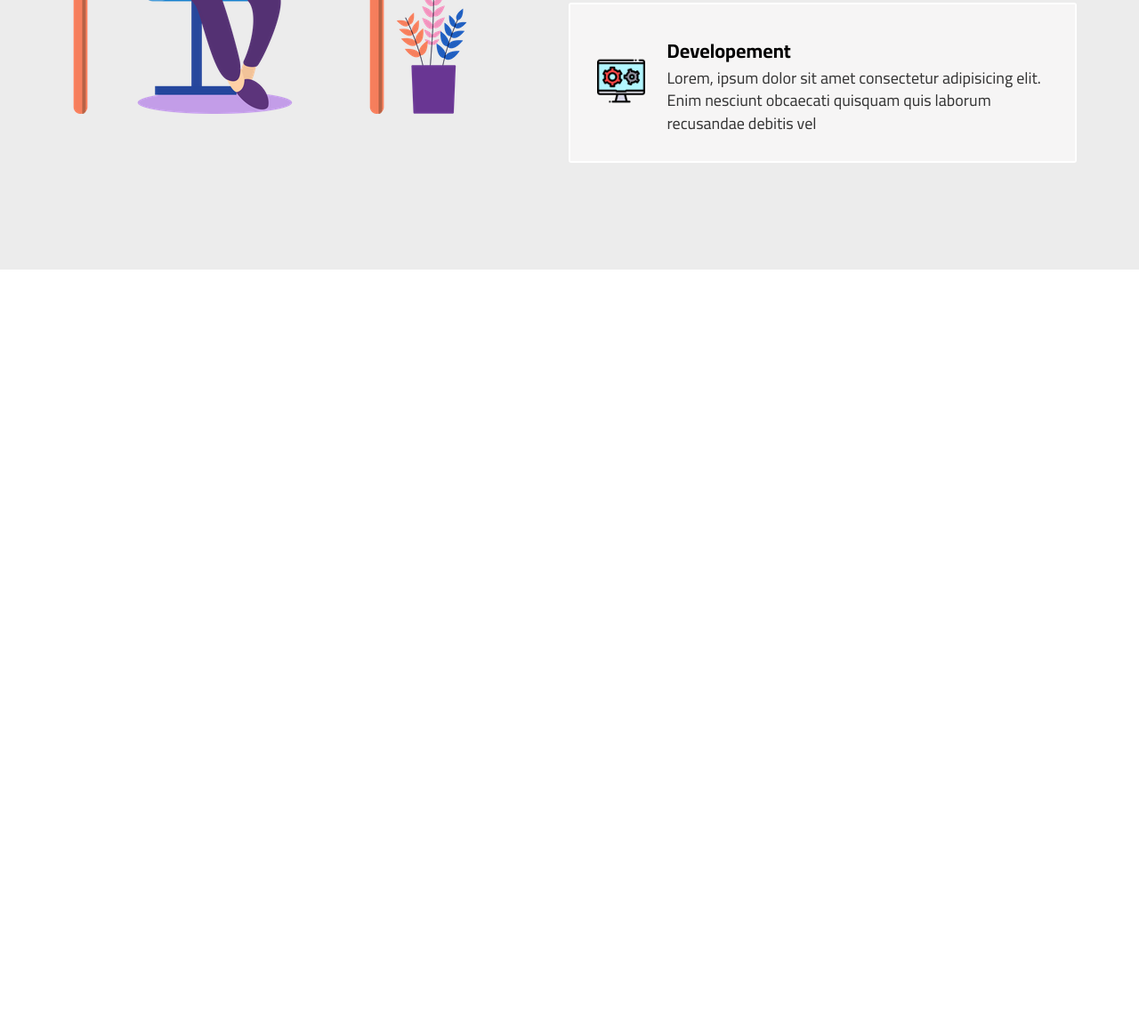
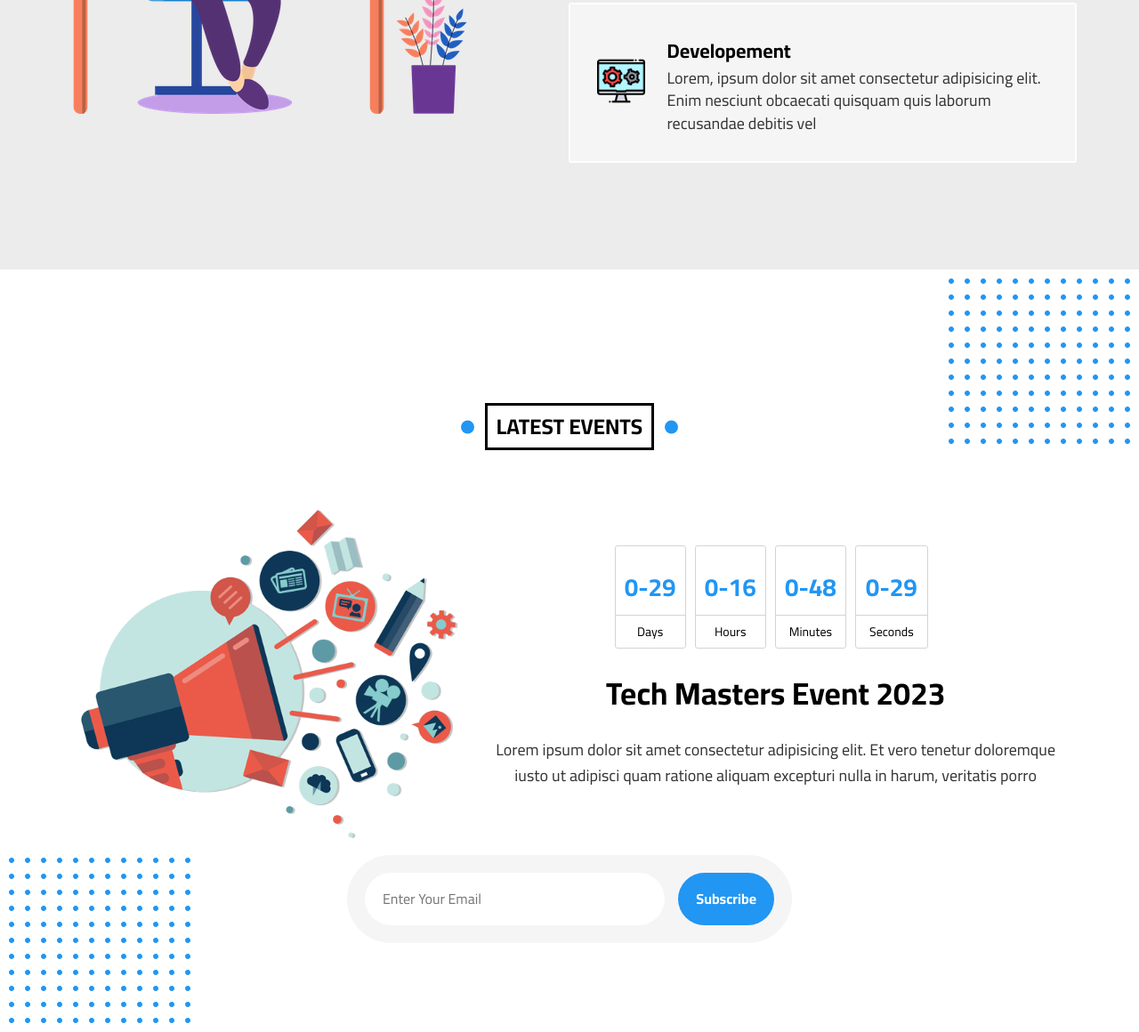
Before and after one commit to MayyarZidane/Elzero-Template, a plain HTML site: page index.html in a window 1280 px wide. Shown: the part 8328-9488 px from the top of the page at 89% size. Before the commit the page ends 8631 px from the top, so only its background shows below. Drawn offline with Linux system fonts and the light colour scheme.

Commit message:
Add events section

```diff
--- a/css/elzero.css
+++ b/css/elzero.css
@@ -1282,3 +1282,207 @@ header .mega-menu .mega-links li a i {
 		width: 60px;
 	}
 }
+
+.events {
+	padding-top: var(--main-padding-top);
+	padding-bottom: var(--main-padding-bottom);
+	position: relative;
+}
+
+.events .container {
+	display: flex;
+	justify-content: space-evenly;
+	align-items: center;
+	flex-wrap: wrap;
+}
+
+.events .container img {
+	width: 450px;
+	max-width: 100%;
+}
+
+.events .container .info {
+	width: 650px;
+	display: flex;
+	flex-direction: column;
+	text-align: center;
+}
+
+.events .container .info p {
+	font-size: 18px;
+	line-height: 1.6;
+	color: #333;
+}
+
+@media (max-width: 991px) {
+	.events .container .info p {
+		font-size: 16px;
+	}
+}
+
+.events .container .time {
+	display: flex;
+	justify-content: center;
+	margin-bottom: 30px;
+}
+
+.events .container .unit {
+	display: flex;
+	flex-direction: column;
+	margin-right: 10px;
+	border: 1px solid #d4d4d4;
+	border-radius: 3px;
+	transition: var(--main-transition);
+}
+
+.events .container .unit:hover {
+	border-color: var(--main-color);
+}
+
+.events .container .unit span {
+	display: block;
+}
+
+.events .container .unit span:first-child {
+	color: var(--main-color);
+	font-size: 28px;
+	font-weight: bold;
+	text-align: center;
+	padding: 30px 10px 15px;
+}
+
+@media (max-width: 991px) {
+	.events .container .unit span:first-child {
+		font-size: 25px;
+		padding: 15px 5px 7px;
+	}
+}
+
+.events .container .unit span:last-child {
+	font-size: 14px;
+	padding: 10px 15px;
+	border-top: 1px solid #d4d4d4;
+	transition: var(--main-transition);
+}
+
+@media (max-width: 991px) {
+	.events .container .unit span:first-child {
+		padding: 5px 7px;
+	}
+}
+
+.events .container .unit:hover span:last-child {
+	border-top-color: var(--main-color);
+}
+
+.events .container .info .title {
+	margin: 0px;
+	font-size: 35px;
+}
+
+@media (max-width: 991px) {
+	.events .container .info .title {
+		font-size: 25px;
+	}
+}
+
+.events .container .info .description {
+	margin-top: 30px;
+}
+
+.events .container .subscribe {
+	width: 500px;
+	padding: 20px;
+	background-color: #f6f5f5;
+	border-radius: 50px;
+}
+
+@media (max-width: 991px) {
+	.events .container .subscribe {
+		padding: 10px;
+		border-radius: 10px;
+	}
+}
+
+.events .container .subscribe form {
+	display: flex;
+	justify-content: space-between;
+}
+
+@media (max-width: 991px) {
+	.events .container .subscribe form {
+		padding: 10px;
+	}
+}
+
+@media (max-width: 991px) {
+	.events .container .subscribe form {
+		flex-direction: column;
+	}
+}
+
+.events .container .subscribe form input {
+	padding: 20px;
+	border-radius: 50px;
+	outline: none;
+	border: none;
+}
+
+@media (max-width: 991px) {
+	.events .container .subscribe form input {
+		padding: 10px;
+		border-radius: 10px;
+	}
+}
+
+.events .container .subscribe form input[type="email"] {
+	margin-right: 15px;
+	flex-grow: 1;
+	caret-color: var(--main-color);
+}
+
+@media (max-width: 991px) {
+	.events .container .subscribe form input[type="email"] {
+		margin-right: 0px;
+		margin-bottom: 15px;
+	}
+}
+
+.events .container .subscribe form input[type="email"]:focus::placeholder {
+	opacity: 0;
+}
+
+.events .container .subscribe form input[type="submit"] {
+	cursor: pointer;
+	background-color: var(--main-color);
+	color: white;
+	font-weight: bold;
+	transition: var(--main-transition);
+}
+
+.events .container .subscribe form input[type="submit"]:hover {
+	background-color: var(--main-color-alt);
+}
+.events .dots {
+	background-image: url("../images/dots.png");
+	background-repeat: no-repeat;
+	position: absolute;
+	width: 204px;
+	height: 186px;
+}
+
+@media (max-width: 991px) {
+	.events .dots {
+		display: none;
+	}
+}
+
+.events .dots.dots-up {
+	top: 10px;
+	right: 10px;
+}
+
+.events .dots.dots-down {
+	bottom: 10px;
+	left: 10px;
+}
--- a/index.html
+++ b/index.html
@@ -765,5 +765,49 @@
 				</div>
 			</div>
 		</div>
+		<div id="events" class="events">
+			<div class="dots dots-up"></div>
+			<div class="dots dots-down"></div>
+			<h2 class="main-title">Latest Events</h2>
+			<div class="container">
+				<img src="images/events.png" alt="" />
+				<div class="info">
+					<div class="time">
+						<div class="unit">
+							<span class="days">0-29</span> <span>Days</span>
+						</div>
+						<div class="unit">
+							<span class="hours">0-16</span>
+							<span>Hours</span>
+						</div>
+						<div class="unit">
+							<span class="minutes">0-48</span>
+							<span>Minutes</span>
+						</div>
+						<div class="unit">
+							<span class="seconds">0-29</span>
+							<span>Seconds</span>
+						</div>
+					</div>
+					<h3 class="title">Tech Masters Event 2023</h3>
+					<p class="description">
+						Lorem ipsum dolor sit amet consectetur adipisicing elit.
+						Et vero tenetur doloremque iusto ut adipisci quam
+						ratione aliquam excepturi nulla in harum, veritatis
+						porro
+					</p>
+				</div>
+				<div class="subscribe" id="subscribe">
+					<form action="">
+						<input
+							type="email"
+							name="email"
+							placeholder="Enter Your Email"
+						/>
+						<input type="submit" value="Subscribe" />
+					</form>
+				</div>
+			</div>
+		</div>
 	</body>
 </html>
```
Also changed, not shown: images/dots.png (added), images/events.png (added).
